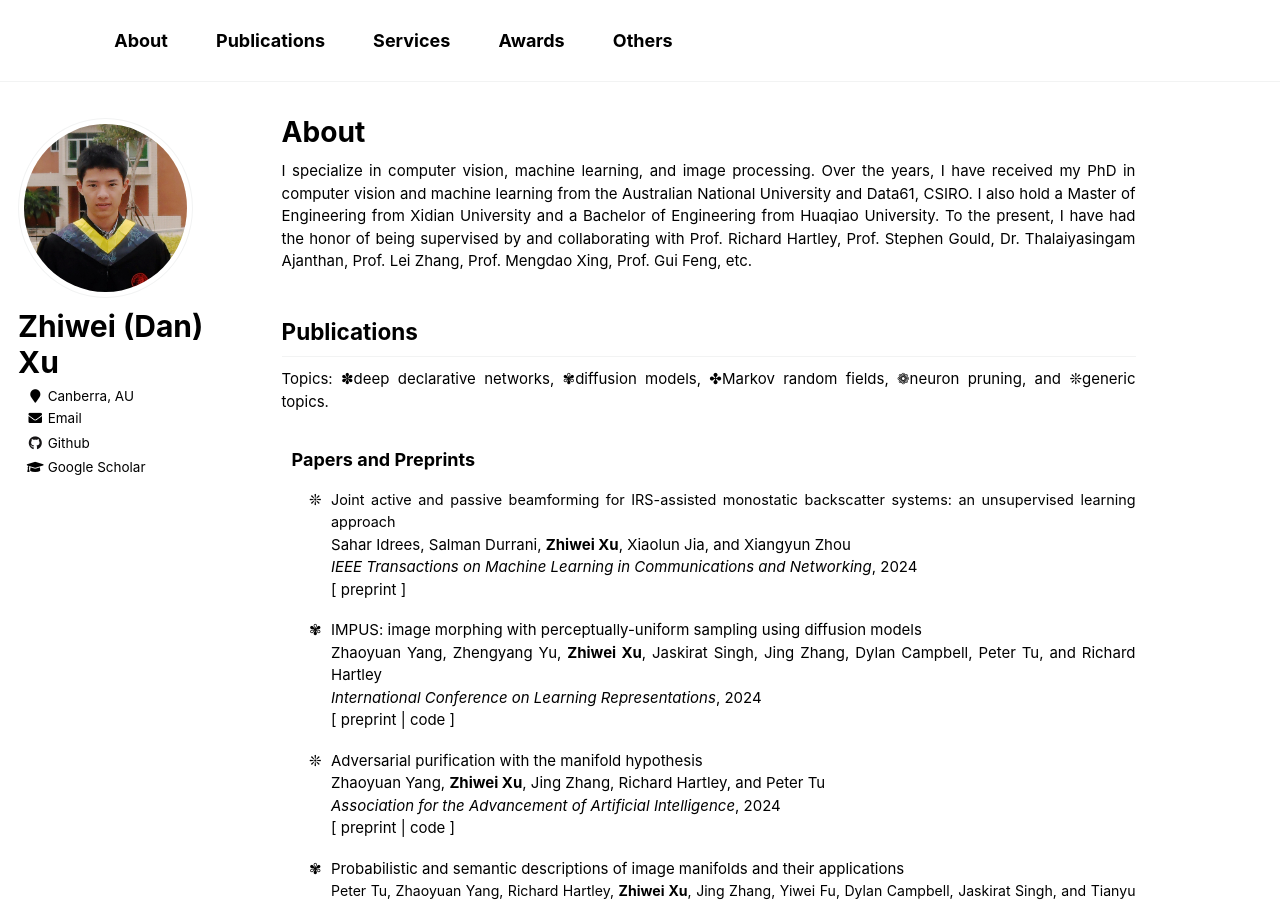
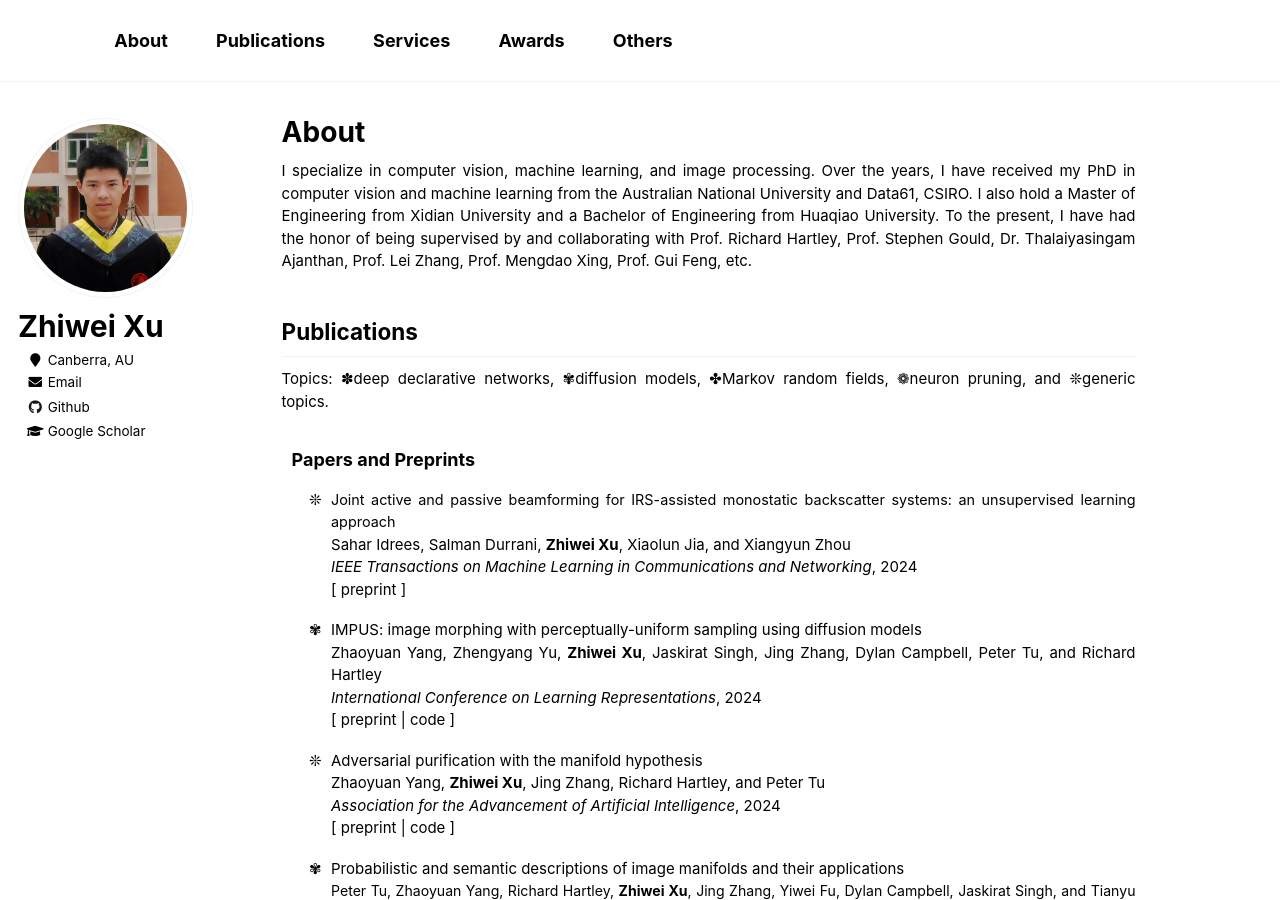
Before and after one commit to zwxu064/zwxu064.github.io, a Jekyll site: the page built from _pages/about.html, in a window 1280 px wide and 900 px high. Built offline with Jekyll 4.4.1, drawn with Linux system fonts in a browser that asks for light colours.

Commit message:
Update _config.yml

```diff
--- a/_config.yml
+++ b/_config.yml
@@ -80,7 +80,7 @@ analytics:
 
 # Site Author
 author:
-  name             : "Zhiwei (Dan) Xu"
+  name             : "Zhiwei Xu"
   avatar           : "../images/zhiwei.png"
   bio              : " "
   location         : Canberra, AU
```
